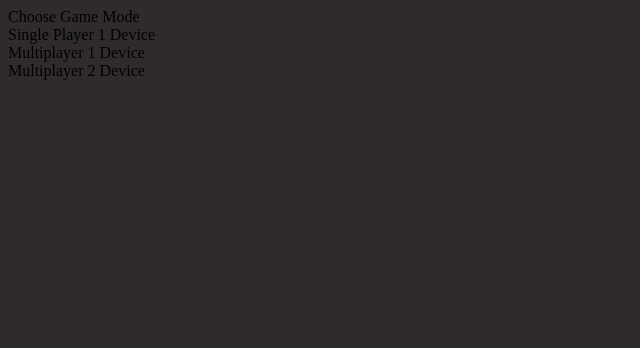
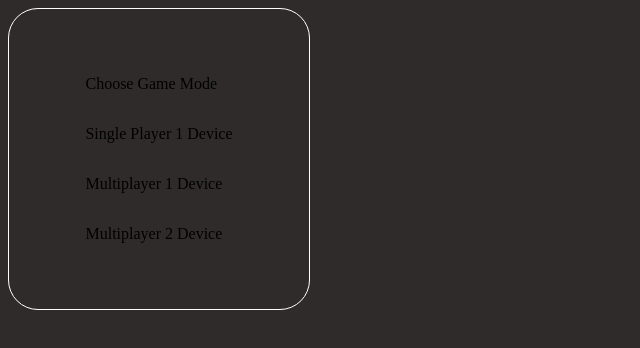
Before and after one commit to Jaizzer/battleship, a website built with webpack: page src/template.html in a window 1280 px wide. Shown: the whole page, without its empty margins (0-640 px from the left). Built offline with nearby package versions, Linux system fonts and the light colour scheme.

Commit message:
feat: Add initial styling for the game mode prompt container

```diff
--- a/src/style.css
+++ b/src/style.css
@@ -3,6 +3,17 @@ body {
     display: grid;
     width: 100vw;
     height: 100vh;
+}
+
+.game-mode-prompt {
+    width: 300px;
+    height: 300px;
+    border: 1px solid white;
+    border-radius: 30px;
+    display: grid;
+    justify-content: center;
+    align-content: center;
+    grid-template-rows: repeat(3, 50px);
 }
 
 .gameboard {
```
